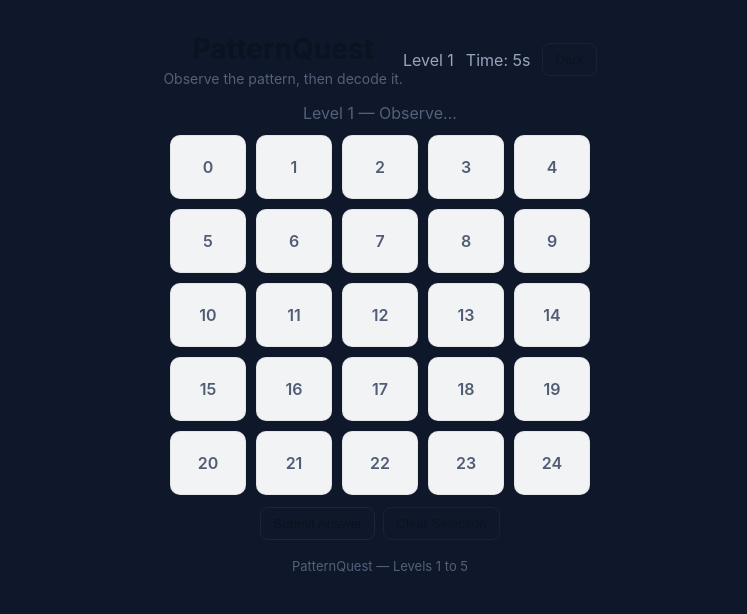
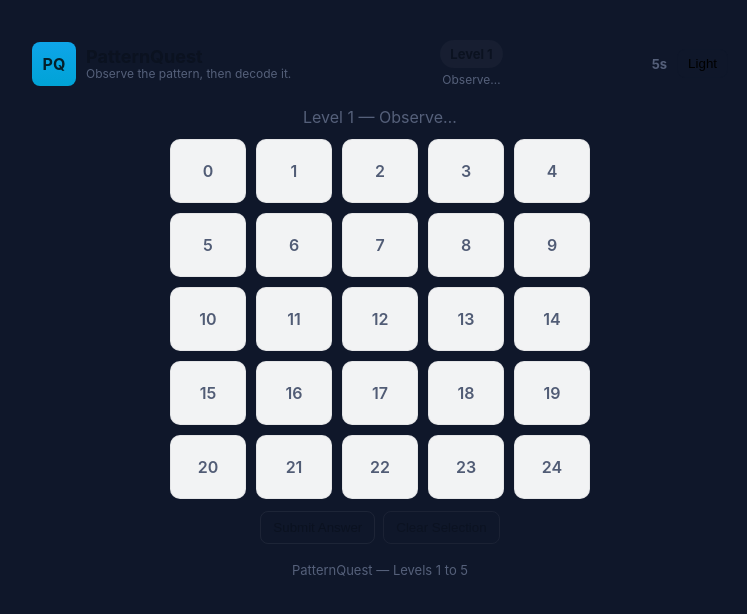
Before and after one commit to SumantSagar73/patternQuest, a React (Vite) app: page / in a window 1280 px wide. Shown: the top 614 px of the page, without its empty margins (260-1007 px from the left). Built offline with nearby package versions, Linux system fonts and the light colour scheme.

Commit message:
feat: redesign topbar layout for improved navigation and user experience

```diff
--- a/src/App.tsx
+++ b/src/App.tsx
@@ -138,18 +138,23 @@ export default function App() {
 
     return (
         <div className={"app-root " + (dark ? 'theme-dark' : 'theme-light')}>
-            <header className="app-header">
-                <div style={{ display: 'flex', alignItems: 'center', justifyContent: 'space-between', width: '100%', maxWidth: 520 }}>
-                    <div>
-                        <h1>PatternQuest</h1>
+            <header className="topbar">
+                <div className="topbar-left">
+                    <div className="logo">PQ</div>
+                    <div className="title-block">
+                        <h1 className="title">PatternQuest</h1>
                         <p className="subtitle">Observe the pattern, then decode it.</p>
                     </div>
+                </div>
 
-                    <div style={{ display: 'flex', gap: 12, alignItems: 'center' }}>
-                        <div style={{ color: '#9aa4bf' }}>Level {level}</div>
-                        <div style={{ color: '#9aa4bf' }}>{phase === 'flash' ? `Time: ${Math.ceil(remainingMs / 1000)}s` : ''}</div>
-                        <button className="btn btn-ghost" onClick={() => setDark((d) => !d)}>{dark ? 'Light' : 'Dark'}</button>
-                    </div>
+                <div className="topbar-center">
+                    <div className="level-badge">Level {level}</div>
+                    <div className="phase-text">{phase === 'flash' ? 'Observe…' : phase === 'guess' ? 'Select squares that flashed' : 'Results'}</div>
+                </div>
+
+                <div className="topbar-right">
+                    <div className="timer">{phase === 'flash' ? `${Math.ceil(remainingMs / 1000)}s` : ''}</div>
+                    <button className="theme-toggle" onClick={() => setDark((d) => !d)} aria-label="Toggle theme">{dark ? 'Dark' : 'Light'}</button>
                 </div>
             </header>
 
--- a/src/styles/global.css
+++ b/src/styles/global.css
@@ -14,7 +14,7 @@
     --muted: #55607a;
     --accent: #0ea5e9;
     --cell-bg: #ffffff;
-    --cell-border: rgba(15,23,42,0.06);
+    --cell-border: rgba(15, 23, 42, 0.06);
     color: #0b1220;
 }
 
@@ -83,6 +83,39 @@ body {
     margin-bottom: 12px
 }
 
+/* Topbar layout */
+.topbar{
+    width:100%;
+    max-width:720px;
+    display:flex;
+    align-items:center;
+    justify-content:space-between;
+    gap:12px;
+    padding:8px 12px;
+    margin-bottom:12px;
+}
+.topbar-left{ display:flex; align-items:center; gap:10px }
+.logo{ width:44px; height:44px; border-radius:8px; display:flex; align-items:center; justify-content:center; background:linear-gradient(180deg,var(--accent), #00a3d6); color:#04202a; font-weight:700 }
+.title-block{ line-height:1 }
+.title{ margin:0; font-size:18px }
+.subtitle{ margin:2px 0 0; font-size:12px; color:var(--muted) }
+
+.topbar-center{ display:flex; flex-direction:column; align-items:center }
+.level-badge{ background:rgba(255,255,255,0.03); padding:6px 10px; border-radius:999px; font-weight:700; font-size:13px }
+.phase-text{ font-size:12px; color:var(--muted); margin-top:4px }
+
+.topbar-right{ display:flex; align-items:center; gap:10px }
+.timer{ font-weight:700; color:var(--muted); font-size:13px }
+.theme-toggle{ padding:6px 10px; border-radius:8px; border:1px solid var(--cell-border); background:transparent; cursor:pointer }
+
+/* Buttons: ensure pointer cursor and consistent hover */
+.btn{ padding:8px 12px; border-radius:8px; background:transparent; border:1px solid rgba(255,255,255,0.06); color:inherit; cursor:pointer }
+.btn:hover{ transform:translateY(-2px); }
+.btn-ghost{ opacity:0.9 }
+
+/* Feedback card */
+.feedback-card{ margin-top:14px; padding:12px; border-radius:10px; background:rgba(255,255,255,0.02); text-align:center }
+
 .grid {
     display: grid;
     grid-template-columns: repeat(5, 1fr);
@@ -100,13 +133,13 @@ body {
     align-items: center;
     justify-content: center;
     border-radius: 10px;
-    transition: transform 180ms cubic-bezier(.2,.9,.2,1), box-shadow 180ms cubic-bezier(.2,.9,.2,1), background 180ms;
+    transition: transform 180ms cubic-bezier(.2, .9, .2, 1), box-shadow 180ms cubic-bezier(.2, .9, .2, 1), background 180ms;
     transform-origin: center center;
 }
 
 .cell:hover {
     transform: scale(1.04);
-    box-shadow: 0 12px 28px rgba(2,6,23,0.28);
+    box-shadow: 0 12px 28px rgba(2, 6, 23, 0.28);
 }
 
 .cell-index {
@@ -157,13 +190,30 @@ body {
 }
 
 /* Top bar and buttons */
-.btn { padding: 8px 12px; border-radius: 8px; background: transparent; border: 1px solid rgba(255,255,255,0.06); color: inherit }
-.btn:hover { transform: translateY(-2px); }
-.btn-ghost { opacity: 0.85 }
+.btn {
+    padding: 8px 12px;
+    border-radius: 8px;
+    background: transparent;
+    border: 1px solid rgba(255, 255, 255, 0.06);
+    color: inherit
+}
+
+.btn:hover {
+    transform: translateY(-2px);
+}
+
+.btn-ghost {
+    opacity: 0.85
+}
 
 @keyframes flash-pulse {
-    from { transform: scale(1.04); }
-    to { transform: scale(1.08); }
+    from {
+        transform: scale(1.04);
+    }
+
+    to {
+        transform: scale(1.08);
+    }
 }
 
 .app-footer {
```
